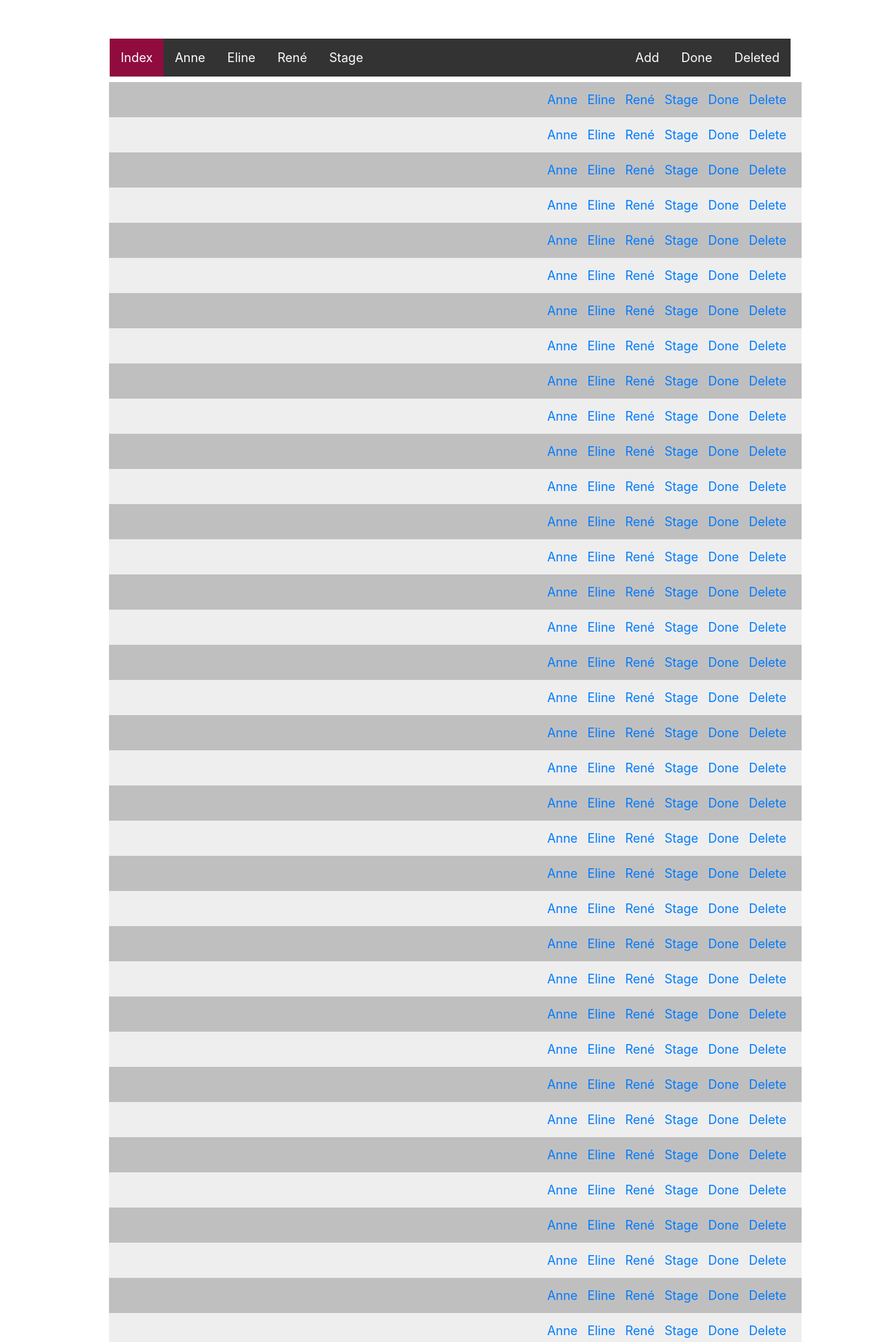
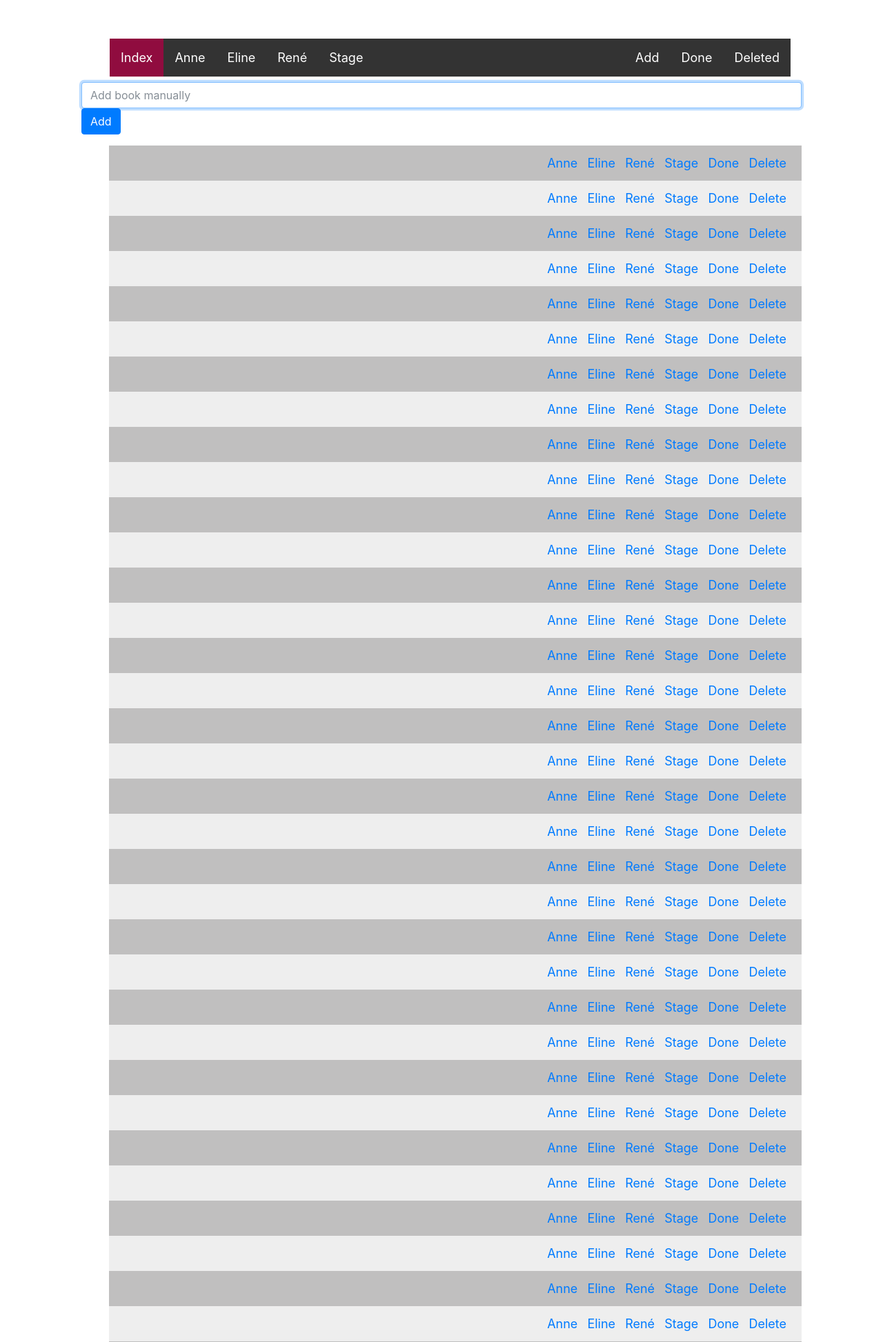
Before and after one commit to annemarijn/bookstodo, a Flask app: page / in a window 1280 px wide. Shown: the top 1946 px of the page at 69% size. Run offline with Flask 2, Linux system fonts and the light colour scheme; some libraries are stand-ins or nearby versions.

Commit message:
adding add function on the index page

```diff
--- a/application.py
+++ b/application.py
@@ -11,10 +11,18 @@
 # db = SQL("sqlite:///books.db")
 
 # Main (index) page
-@app.route("/")
+@app.route("/", methods=["GET", "POST"])
 def index():
-    todobooks = db.execute("SELECT * FROM books WHERE STATUS = 'TODO' order by id DESC")
-    return render_template("index.html", todobooks=todobooks)
+    if request.method == "POST":
+        action = add
+        bookinfo = request.form.get("bookinfo")
+        db.execute("INSERT INTO books (BOOKINFO) VALUES (:bookinfo)", bookinfo=bookinfo)
+
+        return redirect("/")
+
+    else:
+        todobooks = db.execute("SELECT * FROM books WHERE STATUS = 'TODO' order by id DESC")
+        return render_template("index.html", todobooks=todobooks)
 
 # Load the books (disabled in January)
 # @app.route("/loadbooks")
@@ -37,17 +45,17 @@
 #   return redirect("/")
 
 # Adding books manually
-@app.route("/add", methods=["GET", "POST"])
-def add():
-    if request.method == "POST":
-        bookinfo = request.form.get("bookinfo")
-        print(bookinfo)
-        db.execute("INSERT INTO books (BOOKINFO) VALUES (:bookinfo)", bookinfo=bookinfo)
+# @app.route("/add", methods=["GET", "POST"])
+# def add():
+#  if request.method == "POST":
+#       bookinfo = request.form.get("bookinfo")
+#       print(bookinfo)
+#       db.execute("INSERT INTO books (BOOKINFO) VALUES (:bookinfo)", bookinfo=bookinfo)
 
-        return redirect("/")
+#       return redirect("/")
 
-    else:
-        return render_template("add.html")
+#   else:
+#       return render_template("add.html")
 
 # Removing books from the to-do list
 @app.route("/done")
--- a/templates/index.html
+++ b/templates/index.html
@@ -18,6 +18,12 @@
       <li style="float:right"><a href="/donebooks">Done</a></li>
       <li style="float:right"><a href="/add">Add</a></li>
     </ul>
+</div>
+<div>
+    <form action="/" method="post">
+        <div class="form-group">
+            <input autocomplete="off" autofocus class="form-control" name="bookinfo" placeholder="Add book manually" type="text"/>
+            <button class="btn btn-primary" type="submit">Add</button>
 </div>
 
 <div class="main">
```
